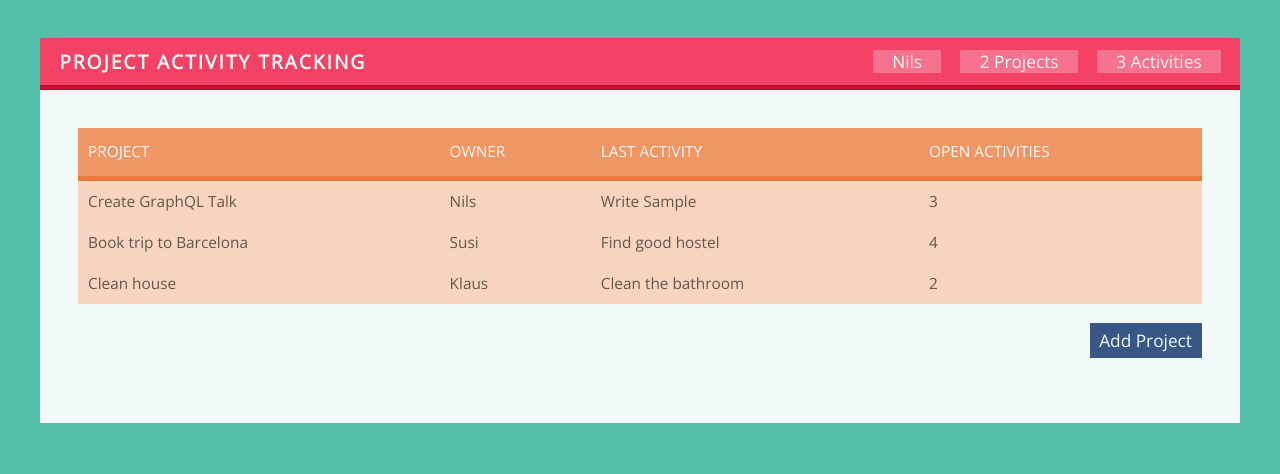
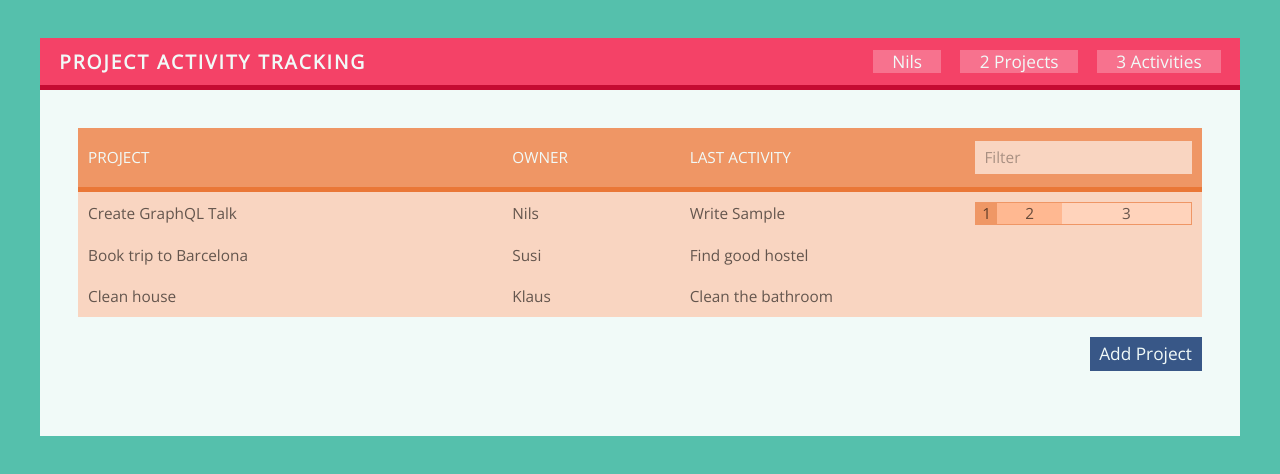
Before and after one commit to nilshartmann/apollo-playground, a React (Create React App) app in the folder client/: page / in a window 1280 px wide. Shown: the top 474 px of the page. Built offline with nearby package versions, Linux system fonts and the light colour scheme.

Commit message:
More Design

```diff
--- a/client/src/pages/OverviewPage/Overview.jsx
+++ b/client/src/pages/OverviewPage/Overview.jsx
@@ -10,7 +10,7 @@ const Overview = ({ username }) => console.log('OVERVIEW') || <PageLayout usern
 					<th>Project</th>
 					<th>Owner</th>
 					<th>Last Activity</th>
-					<th>Open Activities</th>
+					<th><div className="Filter"><input type="text" placeholder="Filter" size={20}/></div></th>
 				</tr>
 			</thead>
 			<tbody>
@@ -19,19 +19,24 @@ const Overview = ({ username }) => console.log('OVERVIEW') || <PageLayout usern
 					<td>Create GraphQL Talk</td>
 					<td>Nils</td>
 					<td>Write Sample</td>
-					<td>3</td>
+					<td style={{ width: '20%'}}><div className="ProgressBar" style={{ height: '90%', display: 'flex' }}>
+						<div className="created" style={{ width: '10%', 'textAlign': 'center' }}>1</div>
+						<div className="in-progress"  style={{ width: '30%', 'textAlign': 'center' }}>2</div>
+						<div className="finished" style={{ width: '60%', 'textAlign': 'center' }}>3</div>
+					</div></td>
+					{/*<td>3</td>*/}
 				</tr>
 				<tr>
 					<td>Book trip to Barcelona</td>
 					<td>Susi</td>
-					<td>Find good hostel</td>
-					<td>4</td>
+					<td colSpan={2}>Find good hostel</td>
+					{/*<td>4</td>*/}
 				</tr>
 				<tr>
 					<td>Clean house</td>
 					<td>Klaus</td>
-					<td>Clean the bathroom</td>
-					<td>2</td>
+					<td colSpan={2}>Clean the bathroom</td>
+					{/*<td>2</td>*/}
 				</tr>
 
 			</tbody>
--- a/client/src/styles.scss
+++ b/client/src/styles.scss
@@ -1,58 +1,35 @@
-$orange: #bab2b5;
-$darkorange: #ac3b61;
-$midgray: rgb(208, 208, 208);
-
-// http://www.awwwards.com/sites/chordsurfer
-// $th-bg-color:#fa7c92;
-// $tr-odd-bg-color: #6ec4db;
-// $tr-even-bg-color: rgba($tr-odd-bg-color, 0.7);
-
+// =======================================================================================================================
+//                                        C O L O R S
+// =======================================================================================================================
 $color-one: #385787;
 $color-two: #55C0AC;
 $color-three: #F1E9B1;
 $color-four: #EF9665;
 $color-five: #F44267;
 
+//
 $bg-color: #55C0AC;
-$bg-color-mount: lighten($bg-color, 42%);
+$text-color: rgba(0, 0, 0, 0.6);
+$text-color-bright: lighten($bg-color, 42%);
 
+//
+$bg-color-mount: $text-color-bright;
+
+// button
 $button-bg-color: $color-one;
-$button-color: lighten($bg-color, 42%);
+$button-color: $text-color-bright;
 
-
-
-$header-color: lighten($bg-color, 42%);
+// header
+$header-color: $text-color-bright;
 $header-bg-color: $color-five;
 
-
+// table
 $th-bg-color: $color-four;
 $th-color: $bg-color-mount;
-$tr-odd-bg-color: lighten($th-bg-color, 20%);
-$tr-even-bg-color:  lighten($th-bg-color, 20%);
+$tr-bg-color: lighten($th-bg-color, 20%);
+$tr-selected-bg-color: lighten($tr-bg-color, 5%);
 
-
-// $th-bg-color: lighten($color-one, 20%);
-// $th-color: $bg-color-mount;
-// $tr-odd-bg-color: lighten($color-one, 40%);
-// $tr-even-bg-color:  lighten($color-one, 40%);
-
-
-// $th-bg-color: ;
-// $tr-odd-bg-color: ;
-// $tr-even-bg-color:  ;
-
-// $orange: #bab2b5;
-// $darkorange: #ac3b61;
-// $midgray: rgb(208, 208, 208);
-
-// $th-bg-color:#ac3b61;
-// $tr-odd-bg-color: #eee2dc;
-// $tr-even-bg-color: #bab2b5;
-
-// $th-bg-color: rgba($darkorange, 0.7);
-// $tr-odd-bg-color: rgba($orange, 0.7);
-// $tr-even-bg-color: rgba($orange, 0.5);
-
+// HTML
 * {
     box-sizing: border-box;
 }
@@ -61,10 +38,23 @@ html {
     margin-top: 2rem;
     width: 100%;
     min-height: 90%;
-    color: rgba(0, 0, 0, 0.6);
+    color: $text-color;
     background-color: $bg-color;
     font-family: "Open Sans", sans-serif;
     font-size: 1.2rem;
+}
+
+button {
+    padding: 0.3rem 0.5rem;
+    background-color: $button-bg-color;
+    color: $button-color;
+    border: 0;
+    font-size: 90%;
+}
+
+button:hover {
+    cursor: pointer;
+    background-color: lighten($button-bg-color, 10%);
 }
 
 #mount {
@@ -74,26 +64,24 @@ html {
     background-color: $bg-color-mount;
 }
 
-
+// =======================================================================================================================
+//                                        H E A D E R
+// =======================================================================================================================
 header {
     display: flex;
     justify-content: space-between;
-
     color: $header-color;
     background-color: $header-bg-color;
     padding: 0.5rem 1rem;
     border-bottom: 5px solid darken($header-bg-color, 20%);
-
     h1 {
         flex: auto;
         font-size: 1rem;
         text-transform: uppercase;
         letter-spacing: 2px;
-
         margin: 0;
         padding: 0;
     }
-
     .MenuItem {
         padding-top: 0;
         padding-bottom: 0;
@@ -101,50 +89,68 @@ header {
         margin: auto 0 auto 1rem;
         padding-left: 1rem;
         padding-right: 1rem;
-
         font-size: 90%;
-
         background-color: lighten($header-bg-color, 10%)
-
     }
 }
 
+// =======================================================================================================================
+//                                        F O O T E R
+// =======================================================================================================================
 footer {
     // border-top: 5px solid darken($header-bg-color, 20%);
     width: 100%;
-
 }
 
-
+// =======================================================================================================================
+//                                        M A I N
+// =======================================================================================================================
 .Main {
-	padding: 1rem 1rem ;
+    padding: 1rem 1rem;
     min-height: 90%;
 }
 
-
+// =======================================================================================================================
+//                                        T A B L E
+// =======================================================================================================================
 table {
     width: 100%;
     border-spacing: 0;
     font-size: 0.8rem;
-
     margin-bottom: 1rem;
+    .Filter {
+        display: flex;
+        justify-content: flex-end;
+        input {
+            padding: 0.3rem 0.5rem;
+            background-color: $tr-bg-color;
+            color: $text-color;
+            border: 0;
+            &:hover,
+            &:focus {
+                background-color: $tr-selected-bg-color;
+                color: $text-color;
+            }
+            &:focus {
+                outline: 0;
+            }
+        }
+    }
 }
 
 thead {
     width: 100%;
-    color:$th-color;
-
-
+    color: $th-color;
 }
 
-th, td {
+th,
+td {
     text-align: left;
     font-weight: normal;
     margin: 0;
     padding: 0.5rem;
     border: 0;
 }
-
 
 th {
     background-color: $th-bg-color;
@@ -154,13 +160,8 @@ th {
     border-bottom: 5px solid darken($color-four, 10%);
 }
 
-
-tr:nth-child(odd) {
-    background-color: $tr-odd-bg-color;
-}
-
-tr:nth-child(even) {
-    background-color: $tr-even-bg-color;
+tr {
+    background-color: $tr-bg-color;
 }
 
 td {
@@ -168,61 +169,32 @@ td {
     padding-bottom: 10px;
 }
 
+// ------------------- SelectableTable ------------------------------------------------------------
 .SelectableTable tbody tr {
     cursor: pointer;
 }
 
 .SelectableTable tbody tr:hover {
-    background-color: lighten($tr-odd-bg-color, 5%);
+    background-color: $tr-selected-bg-color;
 }
 
-
-button {
-    padding: 0.3rem 0.5rem;
-    background-color: $button-bg-color;
-    color: $button-color;
-    border: 0;
-
-		font-size: 90%;
-    // box-shadow: 4px 4px 7px 0 rgba(208, 208, 208, 1);
+// =======================================================================================================================
+//                                        P R O G R E S S  B A R
+// =======================================================================================================================
+.ProgressBar {
+    border: 1px solid $th-bg-color;
+    .created {
+        background-color: #EF9765;
     }
-
-button:hover {
-    cursor: pointer;
-    background-color: lighten($button-bg-color, 10%);
+    .in-progress {
+        background-color: #FFB891;
+    }
+    .finished {
+        background-color: #FFD3BB;
+    }
 }
 
 .RightAlign {
     display: flex;
     justify-content: flex-end;
 }
-
-
-.Title {
-    display: flex;
-    display: -webkit-flex; /* Safari */
-    justify-content: space-between;
-
-    border-bottom: 3px solid rgba($darkorange, 0.7);
-    padding: 0 0 0.5rem 0;
-    margin: 0 0 1.5rem;
-
-
-
-}
-
-
-
-/* http://nicolasgallagher.com/micro-clearfix-hack */
-.Main:before,
-.Main:after,
-.Title:before,
-.Title:after {
-    content: " "; /* 1 */
-    display: table; /* 2 */
-}
-
-.Main:after,
-.Title:after {
-    clear: both;
-}
```
Lines whose indentation alone changed are shown as unchanged.
